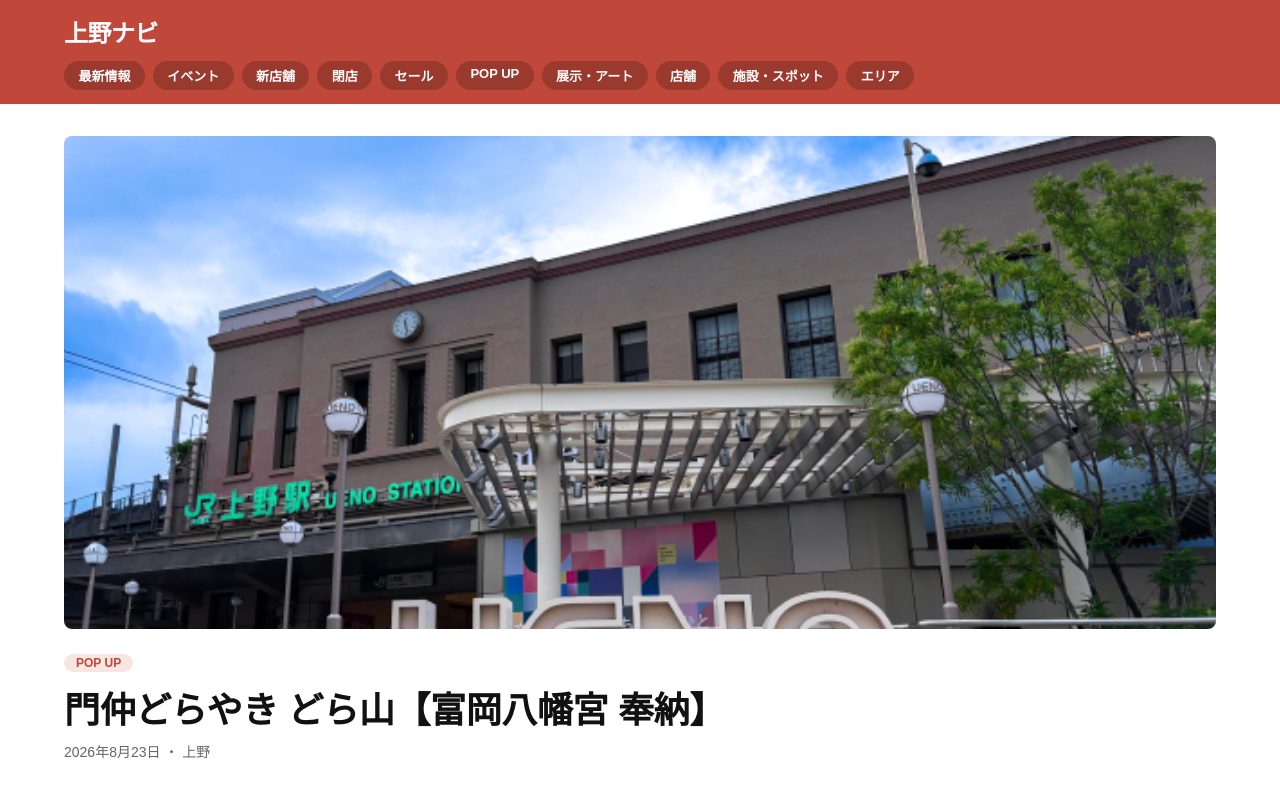
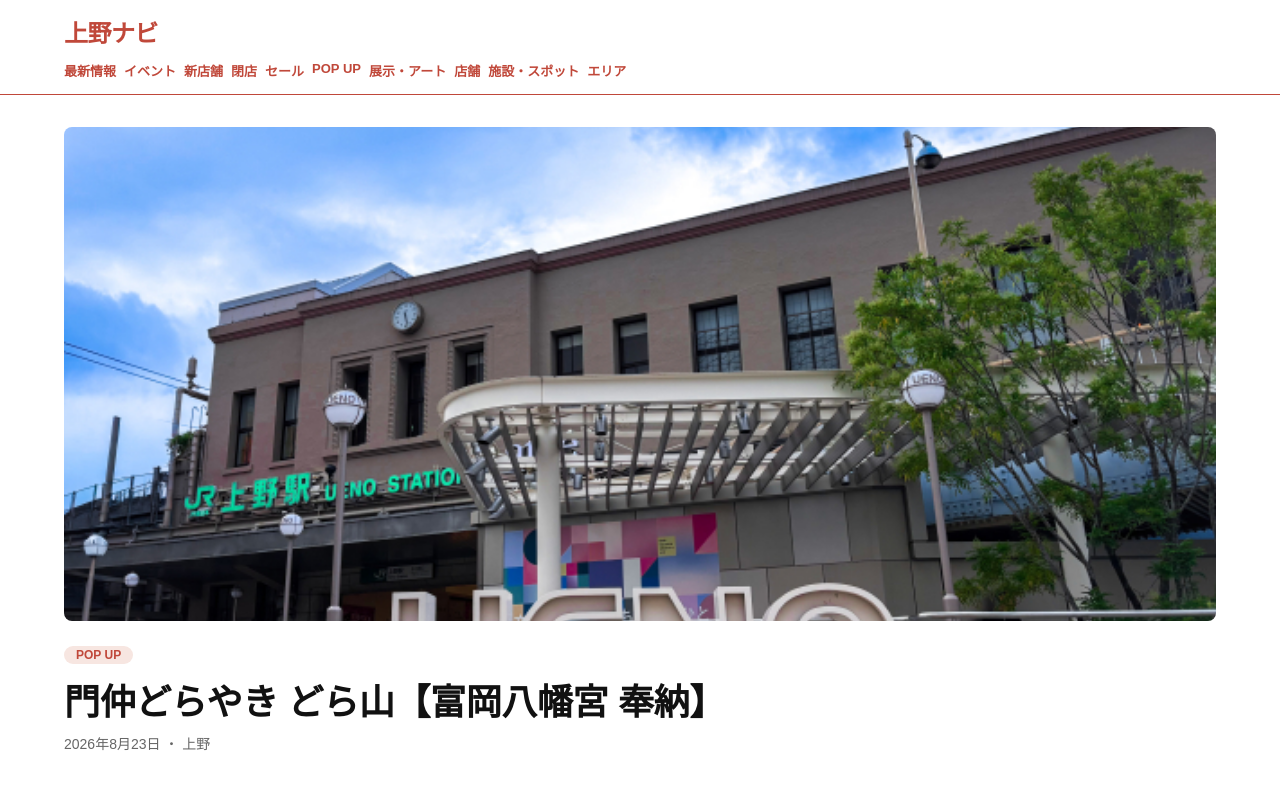
Before and after one commit to reload-co-jp/ueno, a Next.js app: page / in a window 1280 px wide. Shown: the top 796 px of the page. Built offline with nearby package versions, Linux system fonts and the light colour scheme.

Commit message:
Modify header style

```diff
--- a/components/elements/layout.tsx
+++ b/components/elements/layout.tsx
@@ -29,12 +29,8 @@ export const Nav: FC = () => (
       <Link
         key={item.href}
         href={item.href}
-        className="pill"
         style={{
-          color: "#fff",
-          background: "rgba(0, 0, 0, 0.2)",
-          borderRadius: "999px",
-          padding: ".3rem .9rem",
+          color: "#c0483a",
           textDecoration: "none",
         }}
       >
@@ -66,8 +62,9 @@ export const Title: FC<ComponentProps<"h1">> = ({
 export const Header: FC<{ children: ReactNode }> = ({ children }) => (
   <header
     style={{
-      background: "#c0483a",
-      color: "#fff",
+      background: "transparent",
+      color: "#c0483a",
+      borderBottom: "1px solid #c0483a",
       position: "relative",
     }}
   >
```
